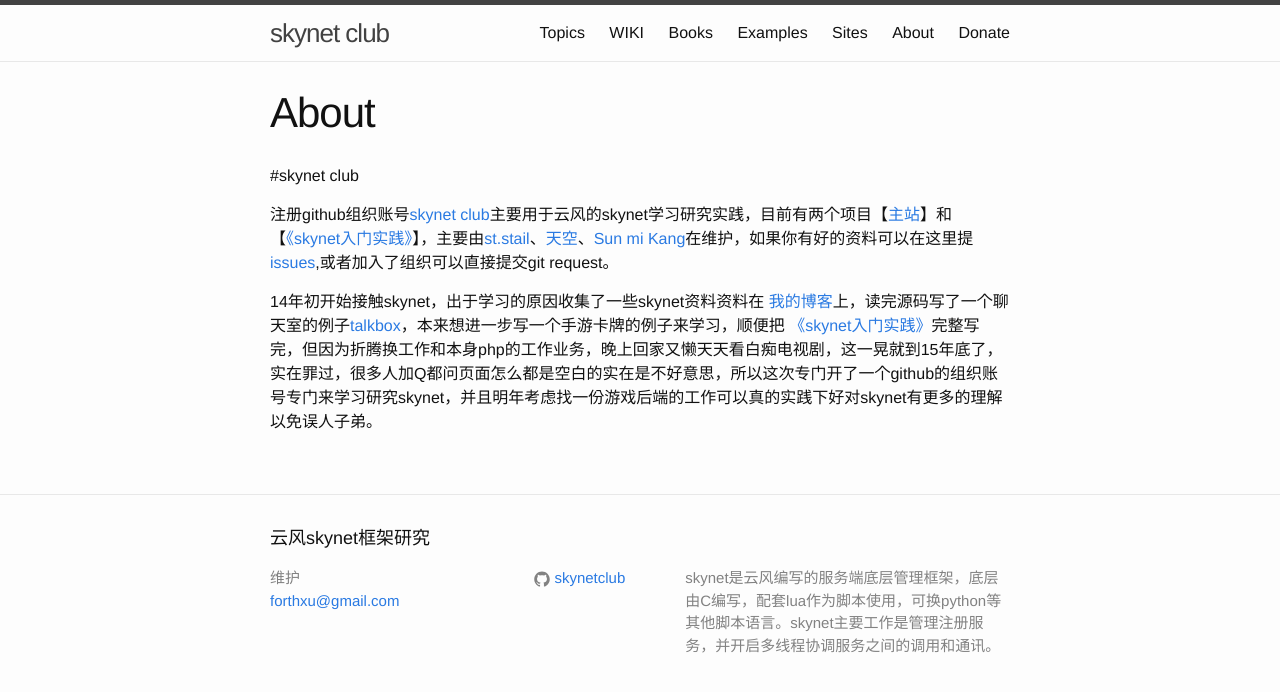
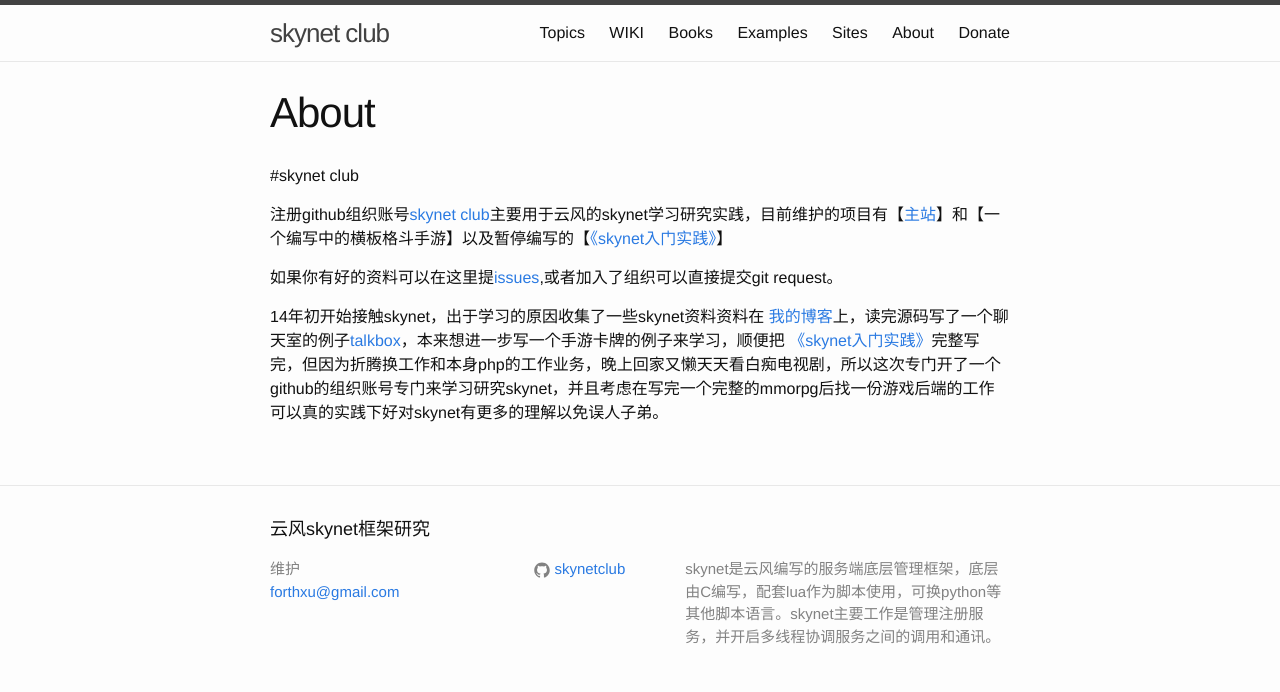
Before and after one commit to guoyu07/skynetclub.github.io, a Jekyll site: the page built from about.md, in a window 1280 px wide. Shown: the top 692 px of the page. Built offline with Jekyll 4.4.1, drawn with Linux system fonts in a browser that asks for light colours; comment, search, counter and statistics services are not loaded.

Commit message:
update 突出资源收集页面 修改部分简介

```diff
--- a/about.md
+++ b/about.md
@@ -6,6 +6,8 @@
 
 #skynet club
 
-注册github组织账号[skynet club](https://github.com/skynetclub)主要用于云风的skynet学习研究实践，目前有两个项目【[主站](https://github.com/skynetclub/skynetclub.github.io)】和【[《skynet入门实践》](http://skynetclub.github.com/book)】，主要由[st.stail](https://github.com/forthxu)、[天空](https://github.com/peimin)、[Sun mi Kang](https://github.com/darongE)在维护，如果你有好的资料可以在这里提[issues](https://github.com/skynetclub/skynetclub.github.io/issues),或者加入了组织可以直接提交git request。
+注册github组织账号[skynet club](https://github.com/skynetclub)主要用于云风的skynet学习研究实践，目前维护的项目有【[主站](https://github.com/skynetclub/skynetclub.github.io)】和【一个编写中的横板格斗手游】以及暂停编写的【[《skynet入门实践》](http://skynetclub.github.com/book)】
 
-14年初开始接触skynet，出于学习的原因收集了一些skynet资料资料在 [我的博客](http://forthxu.com/blog/skynet.html)上，读完源码写了一个聊天室的例子[talkbox](http://forthxu.github.io/talkbox/)，本来想进一步写一个手游卡牌的例子来学习，顺便把 [《skynet入门实践》](http://skynetclub.github.com/book)完整写完，但因为折腾换工作和本身php的工作业务，晚上回家又懒天天看白痴电视剧，这一晃就到15年底了，实在罪过，很多人加Q都问页面怎么都是空白的实在是不好意思，所以这次专门开了一个github的组织账号专门来学习研究skynet，并且明年考虑找一份游戏后端的工作可以真的实践下好对skynet有更多的理解以免误人子弟。
+如果你有好的资料可以在这里提[issues](https://github.com/skynetclub/skynetclub.github.io/issues),或者加入了组织可以直接提交git request。
+
+14年初开始接触skynet，出于学习的原因收集了一些skynet资料资料在 [我的博客](http://forthxu.com/blog/skynet.html)上，读完源码写了一个聊天室的例子[talkbox](http://forthxu.github.io/talkbox/)，本来想进一步写一个手游卡牌的例子来学习，顺便把 [《skynet入门实践》](http://skynetclub.github.com/book)完整写完，但因为折腾换工作和本身php的工作业务，晚上回家又懒天天看白痴电视剧，所以这次专门开了一个github的组织账号专门来学习研究skynet，并且考虑在写完一个完整的mmorpg后找一份游戏后端的工作可以真的实践下好对skynet有更多的理解以免误人子弟。
```
Also changed, not shown: _data/examples.yml (+21 -0 lines), _posts/2015-12-26-resource.md (+63 -3 lines), books.md (+1 -1 lines), donate.md (+6 -0 lines), index.md (+4 -0 lines).
